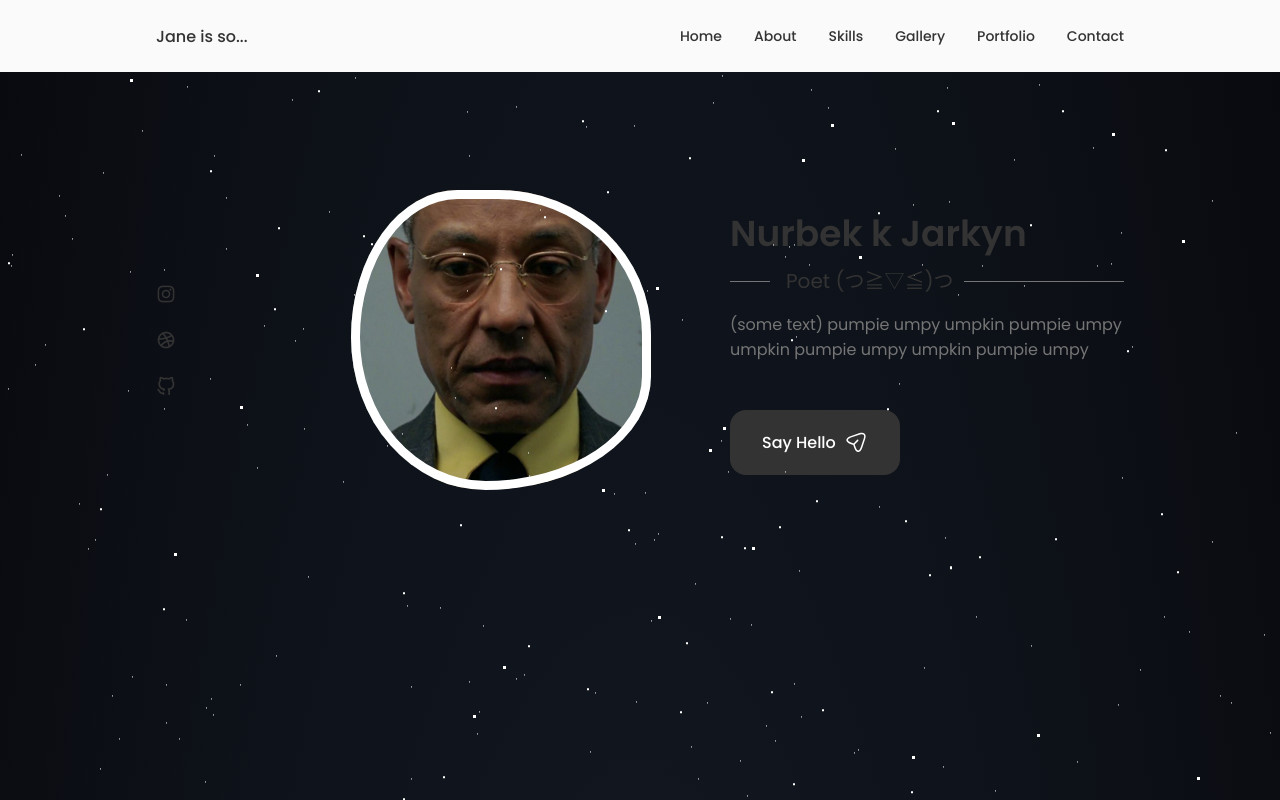
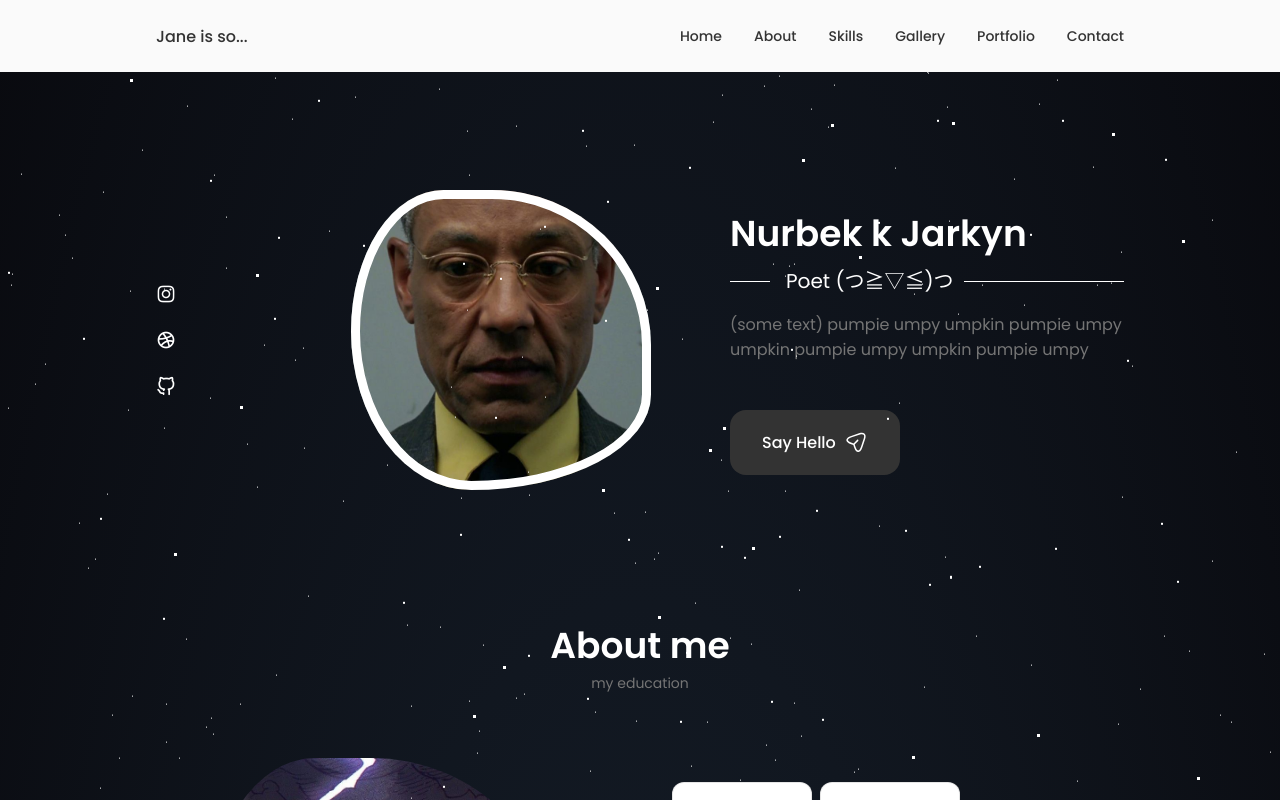
Before and after one commit to breykerr/Jane-is-so..., a React (Create React App) app: page / in a window 1280 px wide. Shown: the top 800 px of the page. Built offline with nearby package versions, Linux system fonts and the light colour scheme.

Commit message:
mainLinks, photoVideo, etc

```diff
--- a/src/App.css
+++ b/src/App.css
@@ -76,10 +76,6 @@
   box-sizing: border-box;
 }
 
-html {
-  scroll-behavior: smooth;
-}
-
 body,
 button,
 textarea,
@@ -120,9 +116,8 @@ img {
 }
 
 html {
-  height: 600%;
+  scroll-behavior: smooth;
   background: radial-gradient(ellipse at bottom, #1b2735 0%, #090a0f 100%);
-  /* overflow: scroll; */
 }
 
 .section {
@@ -131,7 +126,7 @@ html {
 
 .section__title {
   font-size: var(--h1-font-size);
-  color: var(--title-color);
+  color: var(--container-color);
 }
 
 .section__subtitle {
@@ -166,7 +161,7 @@ html {
   font-weight: var(--font-medium);
 }
 .button:hover {
-  background-color: var(--title-color-dark);
+  background-color: var(--container-color);
   /* background-color: #111; ? здесь, я уже заеб.. */
 }
 
@@ -175,9 +170,16 @@ html {
 }
 
 .button__flex {
-  /* background-color: var(--title-color-dark); */
   display: inline-flex;
   align-items: center;
+}
+
+.button__icon:hover {
+  color: var(--title-color-dark);
+}
+
+.button__flex:hover {
+  color: var(--title-color-dark);
 }
 
 /* media questions */
--- a/src/App.js
+++ b/src/App.js
@@ -7,21 +7,19 @@ import Skills from "./components/skills/Skills";
 import About from "./components/about/About";
 import Gallery from "./components/media/Media";
 import Portfolio from "./components/works/Work";
-import MainLinks from "./MainLinks";
 
 function App() {
   return (
     <>
       <Header />
       <BackAnimate />
-      <MainLinks />
-      {/* <main className="main__links">
-          <Home />
-          <About />
-          <Skills />
-          <Gallery />
-          <Portfolio />
-        </main> */}
+      <main className="main__links">
+        <Home />
+        <About />
+        <Skills />
+        {/* <Gallery /> */}
+        <Portfolio />
+      </main>
     </>
   );
 }
--- a/src/MainLinks.jsx
+++ /dev/null
@@ -1,46 +0,0 @@
-import { Route, Routes } from "react-router-dom";
-import React from "react";
-import Home from "./components/home/Home";
-import About from "./components/about/About";
-import Skills from "./components/skills/Skills";
-import Work from "./components/works/Work";
-import Media from "./components/media/Media";
-
-const MainLinks = () => {
-  const ROUTES = [
-    {
-      link: "/",
-      element: <Home />,
-      id: 1,
-    },
-    {
-      link: "/about",
-      element: <About />,
-      id: 2,
-    },
-    {
-      link: "/skills",
-      element: <Skills />,
-      id: 3,
-    },
-    {
-      link: "/portfolio",
-      element: <Work />,
-      id: 4,
-    },
-    {
-      link: "/media",
-      element: <Media />,
-      id: 5,
-    },
-  ];
-  return (
-    <Routes>
-      {ROUTES.map((item) => (
-        <Route path={item.link} element={item.element} key={item.id} />
-      ))}
-    </Routes>
-  );
-};
-
-export default MainLinks;
--- a/src/components/about/About.jsx
+++ b/src/components/about/About.jsx
@@ -2,12 +2,10 @@ import React from "react";
 import "./About.css";
 import JaneAboutMe from "../../assets/img/Luffy icon.jpg";
 import Info from "./Info";
-import BackAnimate from "../home/BackAnimate";
 
 const About = () => {
   return (
     <>
-      <BackAnimate />
       <section className="about section" id="about">
         <h2 className="section__title">About me</h2>
         <span className="section__subtitle">my education</span>
@@ -20,7 +18,7 @@ const About = () => {
               (some text) pumpie umpy umpkin pumpie umpy umpkin pumpie umpy
               umpkin pumpie umpy pumpie umpy umpkin pumpie umpy umpkin pumpie
             </p>
-            <a className="button button__flex">for fun</a>
+            {/* <a className="button button__flex">for fun</a> */}
           </div>
         </div>
       </section>
--- a/src/components/header/Header.jsx
+++ b/src/components/header/Header.jsx
@@ -14,35 +14,35 @@ const Header = () => {
           <div className={toggleState ? "nav__menu show__menu" : "nav__menu"}>
             <ul className="nav__list grid">
               <li className="nav__item">
-                <Link to="/" className="nav__link active-link">
+                <a href="#home" className="nav__link active-link">
                   <i className="uil uil-estate nav__icon"></i> Home
-                </Link>
+                </a>
               </li>
               <li className="nav__item">
-                <Link to="/about" className="nav__link active-link">
+                <a href="#about" className="nav__link active-link">
                   <i className="uil uil-user nav__icon"></i> About
-                </Link>
+                </a>
               </li>
               <li className="nav__item">
-                <Link to="/skills" className="nav__link active-link">
+                <a href="#skills" className="nav__link active-link">
                   <i className="uil uil-file-alt nav__icon"></i> Skills
-                </Link>
+                </a>
               </li>
               <li className="nav__item">
-                <Link to="/media" className="nav__link active-link">
+                <a href="#media" className="nav__link active-link">
                   <i className="uil uil-scenery nav__icon"></i>
                   Gallery
-                </Link>
+                </a>
               </li>
               <li className="nav__item">
-                <Link to="/portfolio" className="nav__link active-link">
+                <a href="#portfolio" className="nav__link active-link">
                   <i className="uil uil-scenery nav__icon"></i> Portfolio
-                </Link>
+                </a>
               </li>
               <li className="nav__item">
-                <Link to="/contact" className="nav__link active-link">
+                <a href="#contact" className="nav__link active-link">
                   <i className="uil uil-message nav__icon"></i> Contact
-                </Link>
+                </a>
               </li>
             </ul>
 
--- a/src/components/home/Home.css
+++ b/src/components/home/Home.css
@@ -13,16 +13,17 @@
 
 .home__social-icon {
   font-size: 1.25rem;
-  color: var(--title-color);
+  color: var(--container-color);
 }
 
 .home__social-icon:hover {
-  color: var(--title-color-dark);
+  color: var(--title-color);
 }
 
 .home__title {
   font-size: var(--h1-font-size);
   margin-bottom: var(--mb-0-25);
+  color: var(--container-color);
 }
 
 .home__hand {
@@ -37,6 +38,7 @@
   padding-left: 3.5rem;
   font-weight: var(--font-normal);
   margin-bottom: var(--mb-1);
+  color: var(--container-color);
 }
 
 .home__subtitle::before {
@@ -44,7 +46,7 @@
   position: absolute;
   width: 40px;
   height: 1px;
-  background-color: var(--text-color);
+  background-color: var(--container-color);
   left: 0;
   top: 1rem;
 }
@@ -54,7 +56,7 @@
   position: absolute;
   width: 160px;
   height: 1px;
-  background-color: var(--text-color);
+  background-color: var(--container-color);
   right: 0;
   top: 1rem;
 }
@@ -65,7 +67,7 @@
 }
 
 .home__img {
-  background: url(../../assets//img/gustavo.jpg); /*Свойство background-repeat устанавливает, как фоновые изображения будет повторяться. Они могут повторяться по горизонтальной и вертикальной оси или не повторяться вовсе.*/
+  background: url(../../assets/img/gustavo.jpg); /*Свойство background-repeat устанавливает, как фоновые изображения будет повторяться. Они могут повторяться по горизонтальной и вертикальной оси или не повторяться вовсе.*/
   background-repeat: no-repeat;
   background-position: center;
   /*Свойство background-position-x - это CSS - свойство,
--- a/src/components/media/Medias.jsx
+++ b/src/components/media/Medias.jsx
@@ -4,7 +4,7 @@ import { JaneMedia } from "./DataMedia";
 import { Pagination } from "@mui/material";
 const Medias = () => {
   const [page, setCountPage] = useState(1);
-  const janePhoto = 3;
+  const janePhoto = 4;
   const count = Math.ceil(JaneMedia.length / janePhoto);
 
   const handlePage = (e, i) => {
@@ -25,7 +25,9 @@ const Medias = () => {
             return <MediaItems item={item} key={item.id} />;
           })
         ) : (
-          <h3>Loading...wait please</h3>
+          <h3 style={{ color: "white", fontSize: "var(--h1-font-size)" }}>
+            Loading...wait please
+          </h3>
         )}
       </div>
       <div className="work__pagination-wrapper">
--- a/src/components/works/Works.jsx
+++ b/src/components/works/Works.jsx
@@ -9,6 +9,17 @@ const Works = () => {
   const [item, setItem] = useState({ name: "all" });
   const [poems, setPoems] = useState([]);
   const [active, setActive] = useState(0);
+
+  useEffect(() => {
+    if (item.name === "all") {
+      setPoems(poemsData);
+    } else {
+      const newPoems = poemsData.filter((poems) => {
+        return poems.category === item.name;
+      });
+      setPoems(newPoems);
+    }
+  }, [item]);
 
   const [page, setPage] = useState(1);
   const poemsItem = 4;
@@ -24,17 +35,6 @@ const Works = () => {
     return poemsData.slice(begin, end);
   }
 
-  useEffect(() => {
-    if (item.name === "all") {
-      setPoems(poemsData);
-    } else {
-      const newPoems = poemsData.filter((poems) => {
-        return poems.category === item.name;
-      });
-      setPoems(newPoems);
-    }
-  }, [item]);
-
   const handleClick = (e, index) => {
     setItem({ name: e.target.textContent });
     setActive(index);
@@ -42,7 +42,7 @@ const Works = () => {
 
   return (
     <div>
-      <div className="work__filters">
+      {/* <div className="work__filters">
         {poemsCat.map((item, index) => {
           return (
             <span
@@ -56,7 +56,7 @@ const Works = () => {
             </span>
           );
         })}
-      </div>
+      </div> */}
 
       <div className="work__container container grid">
         {poems ? (
@@ -74,7 +74,6 @@ const Works = () => {
           onChange={handlePage}
           variant="outlined"
           shape="rounded"
-          // disabled="false"
         />
       </div>
     </div>
```
Also changed, not shown: src/assets/img/photoAbout.jpg (added).
